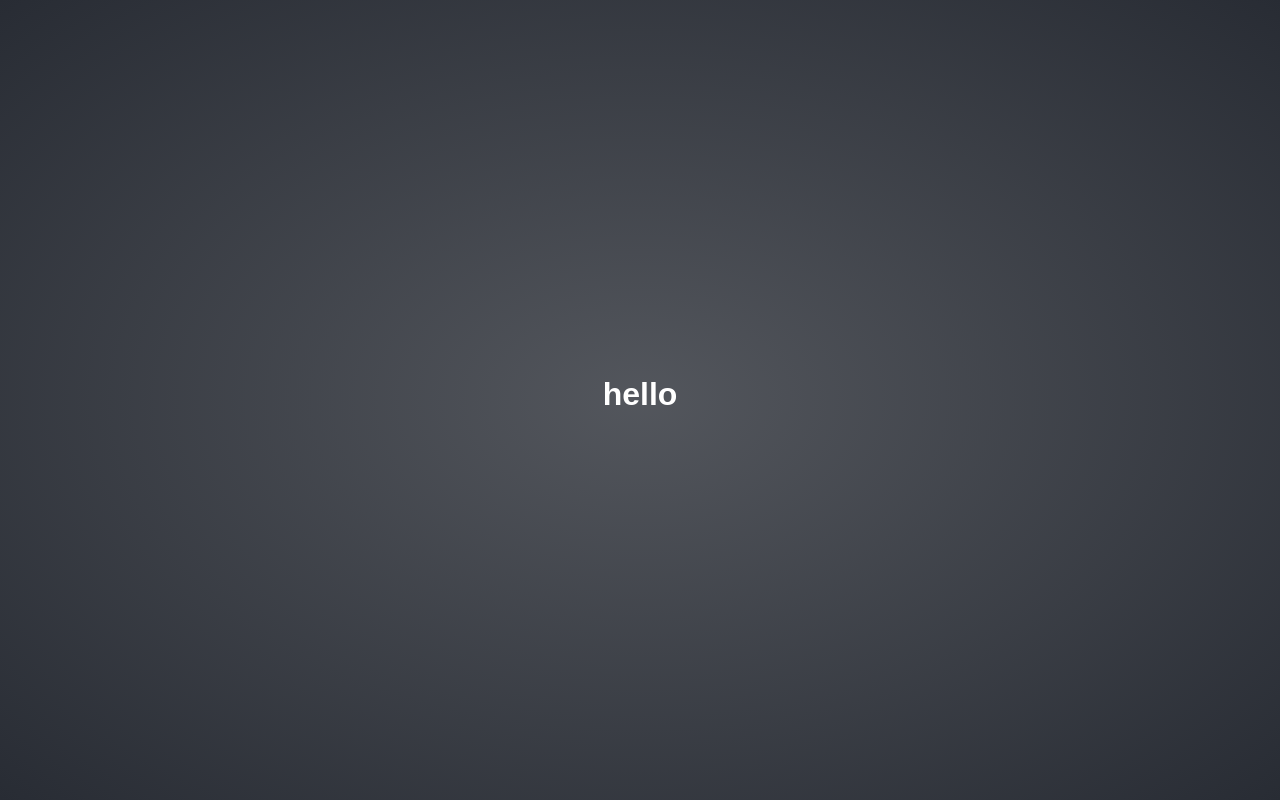
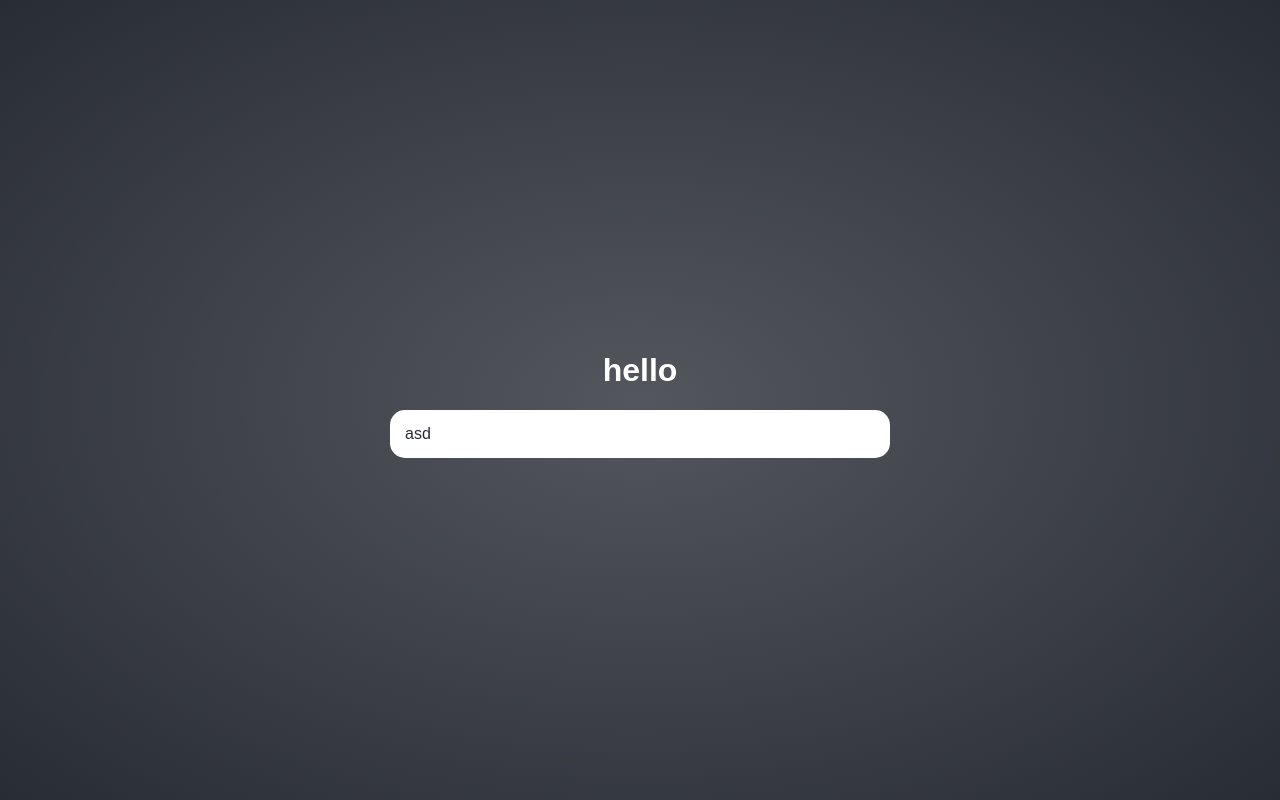
Before and after one commit to julior0518/sudoku, a React (Create React App) app: page / in a window 1280 px wide. Built offline with nearby package versions, Linux system fonts and the light colour scheme.

Commit message:
added card type-class

```diff
--- a/package.json
+++ b/package.json
@@ -8,8 +8,6 @@
     "@testing-library/user-event": "^13.5.0",
     "@types/jest": "^27.5.2",
     "@types/node": "^16.11.38",
-    "@types/react": "^18.0.10",
-    "@types/react-dom": "^18.0.5",
     "react": "^18.1.0",
     "react-dom": "^18.1.0",
     "react-scripts": "5.0.1",
@@ -42,6 +40,8 @@
     ]
   },
   "devDependencies": {
+    "@types/react": "^18.0.10",
+    "@types/react-dom": "^18.0.5",
     "@types/styled-components": "^5.1.25"
   }
 }
--- a/src/App.tsx
+++ b/src/App.tsx
@@ -1,13 +1,11 @@
-import { Content, Title } from './components'
+import { Content, Title, Cardi } from './components'
+
 
 function App() {
   return (
     <Content>
-      <div className="App">
-        <Title>
-          hello
-        </Title>
-      </div>
+        <Title> hello </Title>
+        <Cardi>asd</Cardi>
     </Content>
   );
 }
--- /dev/null
+++ b/src/components/card/index.js
@@ -0,0 +1,13 @@
+import styled from 'styled-components'
+import { theme} from '../../styles/theme'
+
+
+
+export const Cardi = styled.div`
+        background-color: ${theme.colors.white};
+        border-radius: 15px;
+        display:  flex;
+        flex-direction: column;
+        max-height: fit-content;
+        padding: 15px;
+    `
--- a/src/components/index.js
+++ b/src/components/index.js
@@ -1,2 +1,3 @@
+export { Cardi } from './card'
 export * from './content'
 export * from './title'
```
Also changed, not shown: 1 other file (tests, documents, lock files or other folders).
